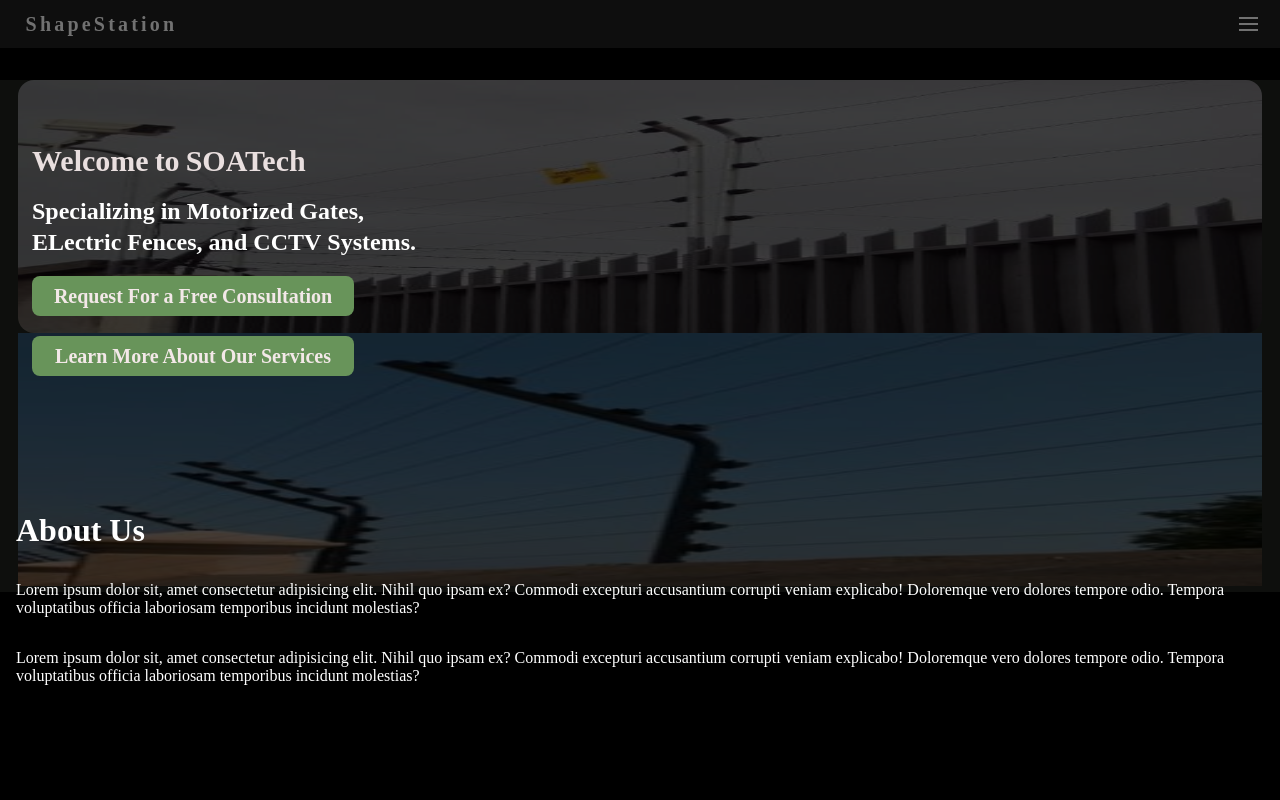
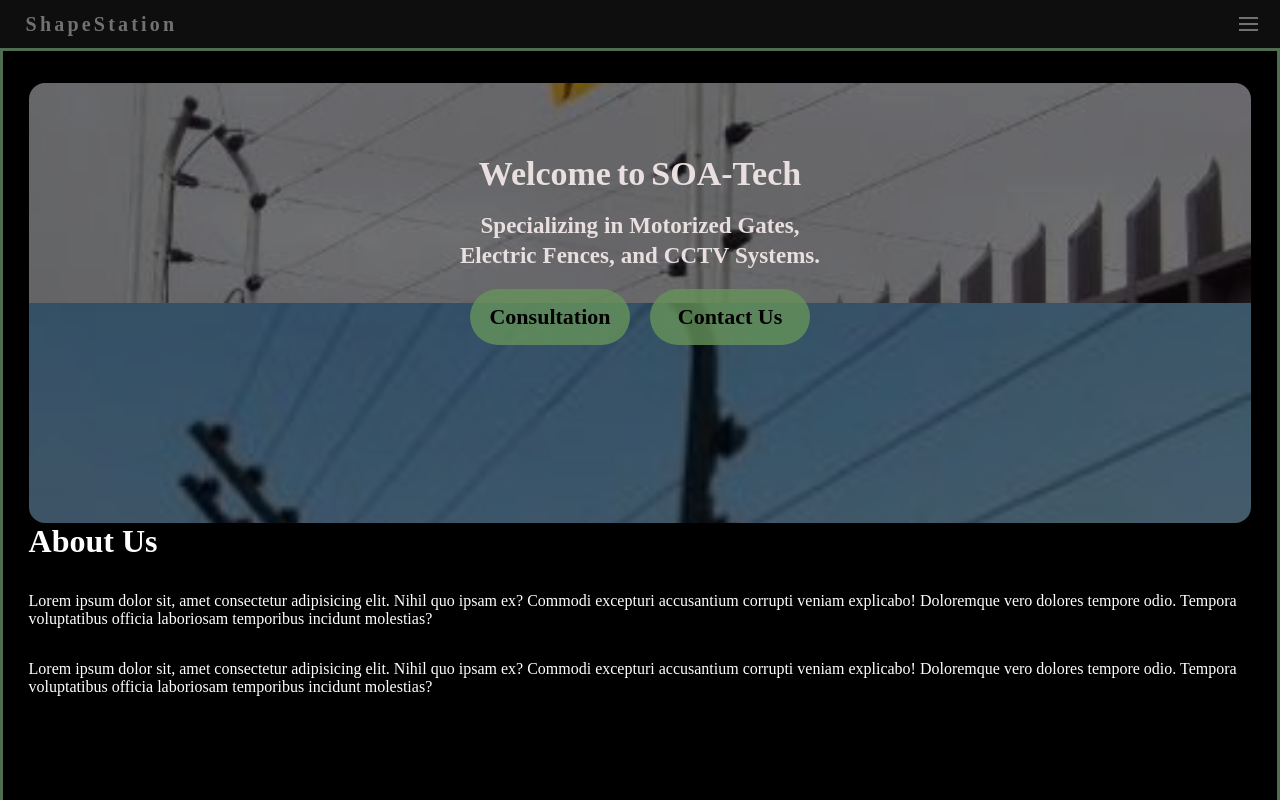
Before and after one commit to firemasterleo/shapestation2, a Vue app: page /TestPage in a window 1280 px wide. Shown: the top 800 px of the page. Built offline with nearby package versions, Linux system fonts and the light colour scheme.

Commit message:
Update TestPage.vue

```diff
--- a/src/components/TestPage.vue
+++ b/src/components/TestPage.vue
@@ -1,36 +1,30 @@
 <template>
     <div class="body">
         <div class="section1">
-            <div class="herosection">
             <div class="veil">
 
             </div>
+            <div class="herosection">
 
                 <div class="swiper">
                     <div class="topslide">
                         <div class="image">
-
-
-
                             <img src="../assets/soapic1.jpg" alt="">
                         </div>
                     </div>
                     <div class="bottomslide">
                         <div class="image">
-
-
-
                             <img src="../assets/soapic2.jpg" alt="">
                         </div>
                     </div>
 
                 </div>
                 <div class="displaytext">
+
                     <div class="heading">
                         <h4 class="welcome" ref="welcome">Welcome</h4>
                         <h4 class="to" ref="to">to</h4>
-                        <h4 class="soatech" ref="soatech">SOATech</h4>
-
+                        <h4 class="soatech" ref="soatech">SOA-Tech</h4>
                     </div>
 
 
@@ -41,10 +35,9 @@
                             <h4 class="inn" ref="inn">in</h4>
                             <h4 class="motorized" ref="motorized">Motorized</h4>
                             <h4 class="gates" ref="gates">Gates,</h4>
-
                         </div>
                         <div class="line2">
-                            <h4 class="electric" ref="electric">ELectric</h4>
+                            <h4 class="electric" ref="electric">Electric</h4>
                             <h4 class="fences" ref="fences">Fences,</h4>
                             <h4 class="and" ref="and">and</h4>
                             <h4 class="cctv" ref="cctv">CCTV</h4>
@@ -57,12 +50,12 @@
 
 
                         <button class="freeconsultation">
-                            Request For a Free Consultation
+                            Consultation
 
                         </button>
 
                         <button class="services">
-                            Learn More About Our Services
+                            Contact Us
 
                         </button>
                     </div>
@@ -98,80 +91,85 @@
 .body {
     height: 100rem;
     width: 100vw;
+    background-color: rgb(0, 0, 0);
+    color: white;
+    padding-top: 2rem;
+    border: solid rgb(80, 109, 80);
+    overflow: hidden;
+    padding-inline: 0.6rem;
+
+    .section1 {
+        position: relative;
+        height: 55vh;
         background-color: black;
-    color: white;
-    // padding-inline: 1rem;
-    padding-top: 2rem;
-    // border: solid rgb(80, 109, 80);
+        width: 100%;
         overflow: hidden;
 
-    .section1 {
-        width: 100vw;
 
-
-
-        .herosection {
-            // border: solid blue;
-            height: 32rem;
-            // border: solid rgb(137, 158, 236);
-            background-color: rgb(51, 57, 49);
         .veil {
             position: absolute;
-                background-color: rgba(0, 0, 0, 0.731);
+            background-color: rgba(0, 0, 0, 0.482);
             z-index: 1;
-                height: 32rem;
-                width: 100vw;
+            height: 100%;
+            width: 100%;
+
 
 
 
         }
 
+        .herosection {
+            position: relative;
+            // border: solid blue;
+            height: 100%;
+            overflow: hidden;
+            width: 100%;
+            padding-inline: 1rem;
+            // padding-right: 1rem;
+            // padding-left: 1rem;
+
             .swiper {
 
-                position: absolute;
+                position: relative;
+                overflow: hidden;
+                border-radius: 1rem;
                 // border: solid rgba(255, 0, 0, 0.676);
-                // z-index: -3;
-                // width: 100vw;
+
                 width: 100%;
-                padding-inline: 1.1rem;
+                height: 100%;
 
                 .topslide {
-            border-radius: 1rem;
-
-                    position: relative;
+                    height: 50%;
                     z-index: 0;
-                            overflow: hidden;
                     width: 100%;
 
                             .image {
-                                height: 15.8rem;
+                                height: 100%;
                                 width: 100%;
 
 
                                 img {
                                     width: 100%;
                                     height: 100%;
-                                    // object-fit: cover;
+                                    object-fit: cover;
                                 }
                             }
                         }
 
                         .bottomslide {
-            border-radius: 1rem;
 
 
-                            position: relative;
-                            z-index: 0;
+                            height: 50%;
 
                             .image {
-                                height: 15.8rem;
+                                height: 100%;
                                 width: 100%;
 
 
                                 img {
                                     width: 100%;
                                     height: 100%;
-                                    // object-fit: cover;
+                                    object-fit: cover;
                                 }
                             }
                         }
@@ -180,14 +178,15 @@
 
 
             .displaytext {
+                position: relative;
+                top: -29rem;
                 // border: solid red;
                 display: flex;
                 flex-direction: column;
                 gap: 20px;
                 // align-items: center;
-                padding-top: 4rem ;
-                padding-right: 1rem;
-                position: relative;
+                padding-top: 6rem ;
+                // padding-right: 1rem;
                 z-index: 1;
 
 
@@ -195,28 +194,27 @@
 
                 .heading {
                     // border: solid red;
-                    // border: solid red;
                     display: flex;
+                    justify-content: center;
                     overflow: hidden;
                     // flex-direction: column;
                     gap: 6px;
                     color: rgb(233, 223, 223);
-                    text-align: left;
-                    margin-left: 2rem;
-                    font-size: 30px;
+                    // margin-left: 2rem;
+                    font-size: 34px;
 
-                    .welcome {
-                        animation: scrollAnimation 5s ease-out 2s; /* Adjust duration and timing function as needed */
 
-                    }
                 }
 
                 .subheading {
-                    margin-left: 2rem;
+                    // margin-left: 2rem;
                     display: flex;
+                    align-items: center;
                     gap: 4px;
                     flex-direction: column;
-                    font-size: 24px;
+                    font-size: 23px;
+                    color: rgb(233, 223, 223);
+
                     overflow: hidden;
 
 
@@ -241,23 +239,20 @@
                 }
 
                 .buttons {
-                padding-left: 2rem;
 
-                    // border: solid red;
                     display: flex;
-                    flex-direction: column;
+                    justify-content: center;
                     gap: 20px;
-                    // height: 2rem;
-                    width: 354px;
 
                     .freeconsultation {
-                        border-radius: 0.5rem;
+                        border-radius: 3rem;
                         border: none;
-                        font-size: 20px;
+                        font-size: 22px;
                         font-weight: 900;
-                        height: 2.5rem;
-                    background-color: rgb(104, 148, 90);
-                    color: rgb(243, 232, 232);
+                        height: 3.5rem;
+                        width: 10rem;
+                    background-color: rgba(103, 148, 90, 0.783);
+                    color: rgb(0, 0, 0);
 
 
 
@@ -265,15 +260,17 @@
                     }
                     .services {
                         border: none;
-                        background-color: rgb(104, 148, 90);
-                    color: rgb(243, 232, 232);
+                        background-color: rgba(103, 148, 90, 0.783);
+                    color: rgb(0, 0, 0);
+                    width: 10rem;
 
 
 
-                        border-radius: 0.5rem;
-                        font-size: 20px;
+
+                        border-radius: 3rem;
+                        font-size: 22px;
                         font-weight: 900;
-                        height: 2.5rem;
+                        height: 3.5rem;
                     }
                 }
             }
@@ -290,7 +287,7 @@
             z-index: 3;
 
             padding-inline: 1rem;
-            margin-top: -5rem;
+            // margin-top: -5rem;
             display: flex;
             flex-direction: column;
             gap: 2rem;
```
Lines whose indentation alone changed are shown as unchanged.
